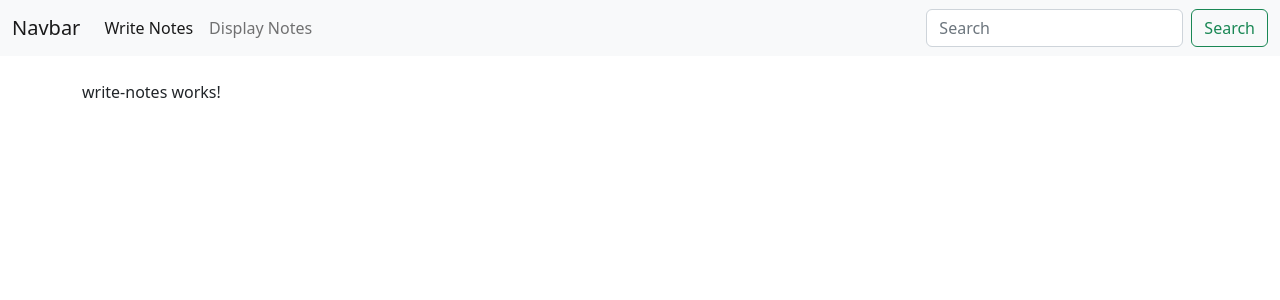
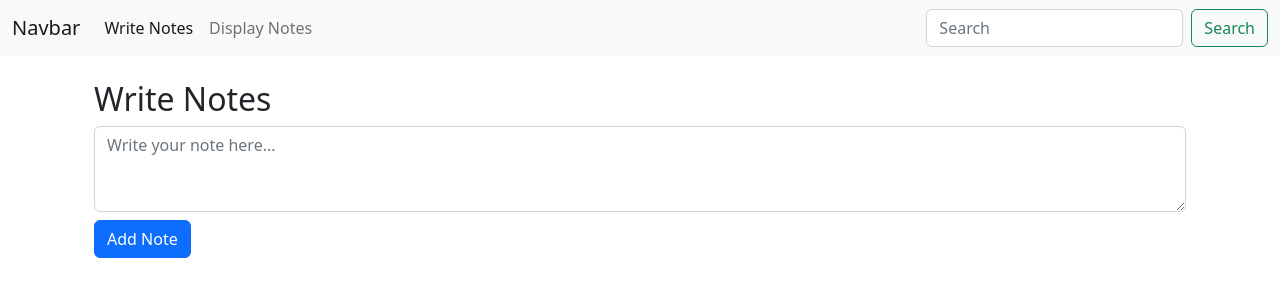
Before and after one commit to SimonS2019/hostinger-ng-test, an Angular app in the folder hostinger-ng-test/: page /write-notes in a window 1280 px wide. Shown: the top 300 px of the page. Built offline with nearby package versions, Linux system fonts and the light colour scheme.

Commit message:
Refactor write-notes component HTML and TypeScript files

```diff
--- a/hostinger-ng-test/src/app/write-notes/write-notes.component.html
+++ b/hostinger-ng-test/src/app/write-notes/write-notes.component.html
@@ -1 +1,9 @@
-<p>write-notes works!</p>
+<div class="container mt-4">
+    <h2>Write Notes</h2>
+    <form (submit)="addNote()">
+      <div class="form-group">
+        <textarea class="form-control" [(ngModel)]="newNote" name="note" rows="3" placeholder="Write your note here..."></textarea>
+      </div>
+      <button type="submit" class="btn btn-primary mt-2">Add Note</button>
+    </form>
+  </div>
--- a/hostinger-ng-test/src/app/write-notes/write-notes.component.ts
+++ b/hostinger-ng-test/src/app/write-notes/write-notes.component.ts
@@ -1,4 +1,5 @@
 import { Component } from '@angular/core';
+import { NotesService } from '../notes.service';
 
 @Component({
   selector: 'app-write-notes',
@@ -6,5 +7,14 @@ import { Component } from '@angular/core';
   styleUrls: ['./write-notes.component.css']
 })
 export class WriteNotesComponent {
+  newNote: string = '';
 
+  constructor(private notesService: NotesService) {}
+
+  addNote() {
+    if (this.newNote.trim()) {
+      this.notesService.addNote(this.newNote.trim());
+      this.newNote = '';
+    }
+  }
 }
```
